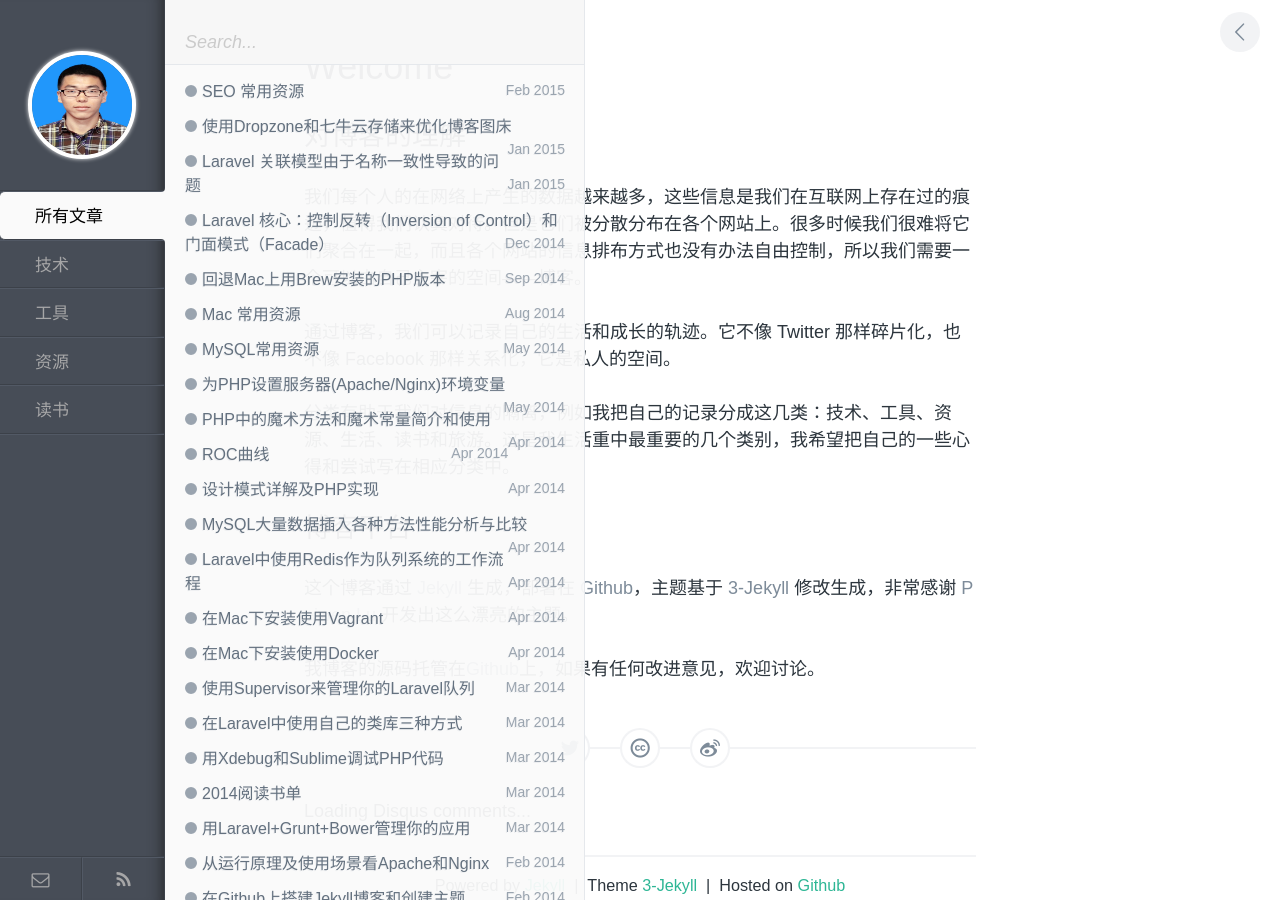
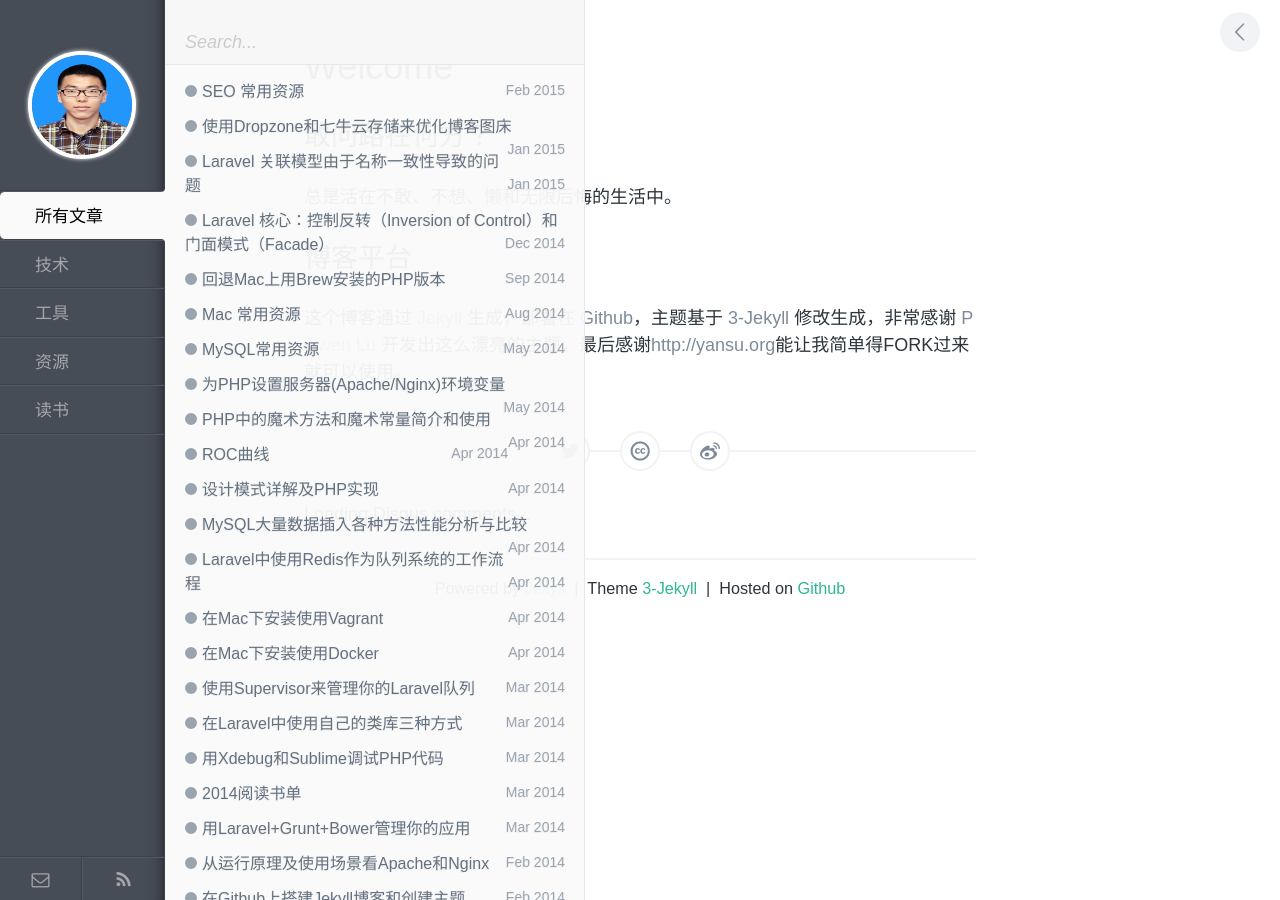
Before and after one commit to RockingWang/rockingwang.github.io, a Jekyll site: the page built from index.md, in a window 1280 px wide. Built offline with Jekyll 4.4.1, drawn with Linux system fonts in a browser that asks for light colours; comment, search, counter and statistics services are not loaded.

Commit message:
博客更新

```diff
--- a/index.md
+++ b/index.md
@@ -3,16 +3,10 @@
 title: Welcome
 ---
 
-## 对博客的理解
+## 敢问路在何方？
 
-我们每个人的在网络上产生的数据越来越多，这些信息是我们在互联网上存在过的痕迹，值得我们认真对待。但是它们被分散分布在各个网站上。很多时候我们很难将它们聚合在一起，而且各个网站的信息排布方式也没有办法自由控制，所以我们需要一个可以由自己主宰的空间——博客。
-
-通过博客，我们可以记录自己的生活和成长的轨迹。它不像 Twitter 那样碎片化，也不像 Facebook 那样关系化，它是私人的空间。
-
-分类有助于我们对信息的隔离，例如我把自己的记录分成这几类：技术、工具、资源、生活、读书和旅游。这是我生活重中最重要的几个类别，我希望把自己的一些心得和尝试写在相应分类中。
+总是活在不敢、不想、懒和无限后悔的生活中。
 
 ## 博客平台
 
-这个博客通过 [Jekyll](http://jekyllrb.com/) 生成，部署在 [Github](https://pages.github.com)，主题基于 [3-Jekyll](https://github.com/P233/3-Jekyll) 修改生成，非常感谢 [Peiwen Lu](https://github.com/P233) 开发出这么漂亮的主题。
-
-我博客的源码托管在[Github](https://github.com/suyan/suyan.github.io)上，如果有任何改进意见，欢迎讨论。
+这个博客通过 [Jekyll](http://jekyllrb.com/) 生成，部署在 [Github](https://pages.github.com)，主题基于 [3-Jekyll](https://github.com/P233/3-Jekyll) 修改生成，非常感谢 [Peiwen Lu](https://github.com/P233) 开发出这么漂亮的主题，最后感谢[http://yansu.org](闫肃)能让我简单得FORK过来就可以使用。
```
Also changed, not shown: README.md.
